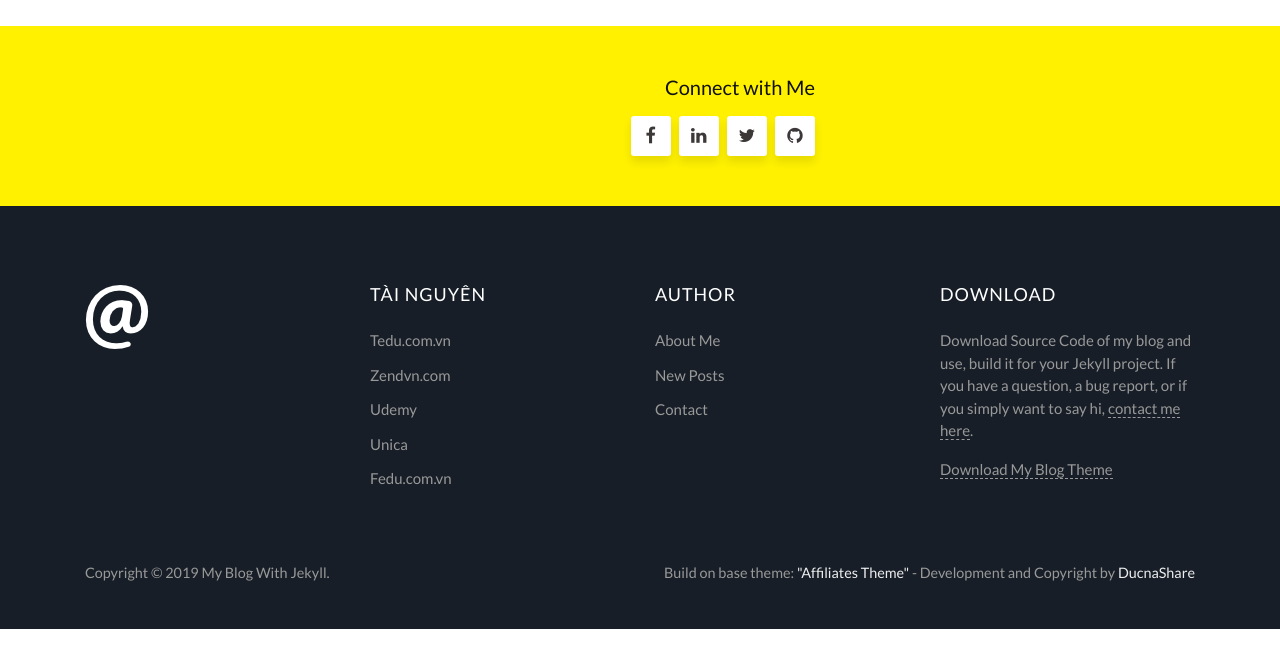
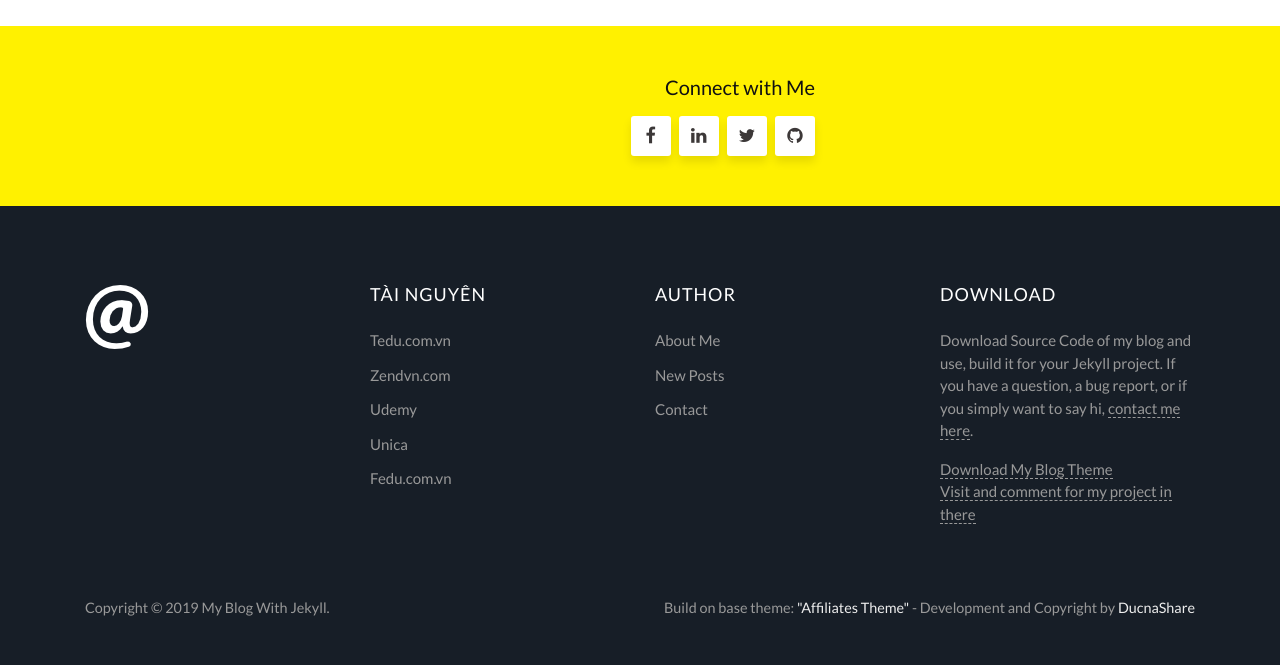
Before and after one commit to blackeye68/blackeye68.github.io, a Jekyll site: the page built from index.html, in a window 1280 px wide and 900 px high, scrolled down 4418 px, cut to the strip 235-900 px from the top of the window. Built offline with Jekyll 4.4.1, drawn with Linux system fonts in a browser that asks for light colours; the list of posts is cut into pages by our own code; comment, search, counter and statistics services are not loaded; before the commit the page ends 5282 px from its top, so only the background shows below that.

Commit message:
ưewrừdcx

```diff
--- a/_layouts/default.html
+++ b/_layouts/default.html
@@ -193,6 +193,7 @@
                     <h5 class="title">Download</h5>
                     <p>Download Source Code of my blog and use, build it for your Jekyll project. If you have a question, a bug report, or if you simply want to say hi, <a href="{{site.baseurl}}/contact">contact me here</a>.</p>
                     <a href="https://github.com/blackeye68/blackeye68.github.io/archive/master.zip">Download My Blog Theme</a>
+                    <p><a href="https://github.com/blackeye68/blackeye68.github.io" target="_blank">Visit and comment for my project in there</a></p>
                 </div>
                 </div>
             </div>
```
